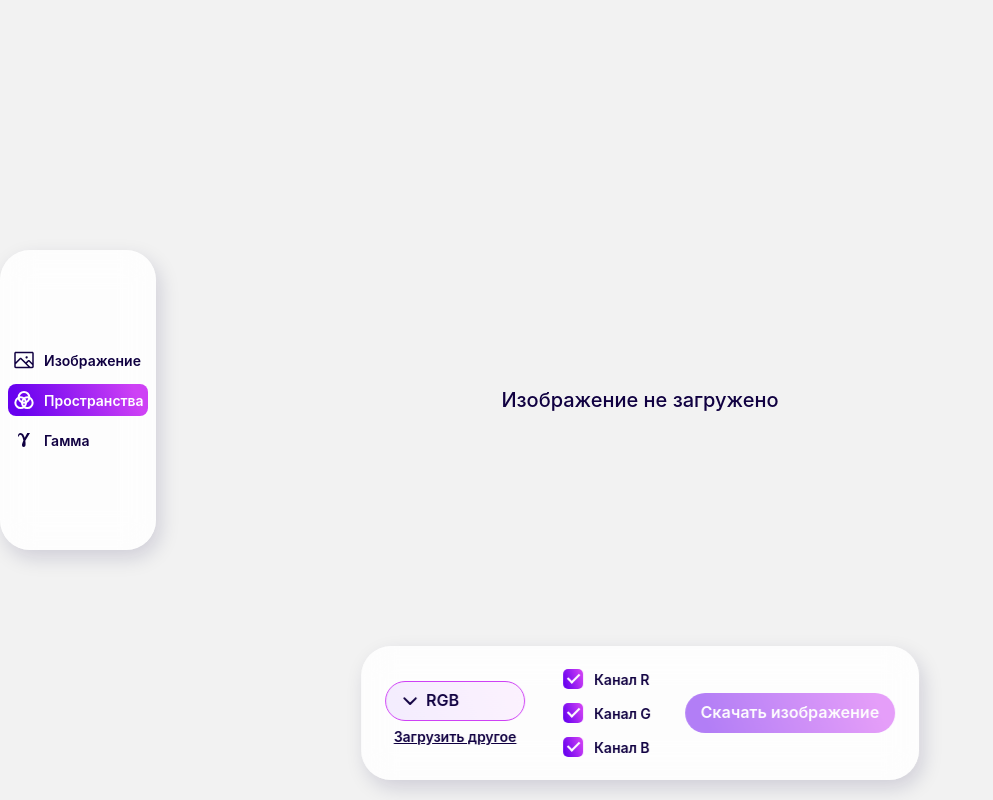
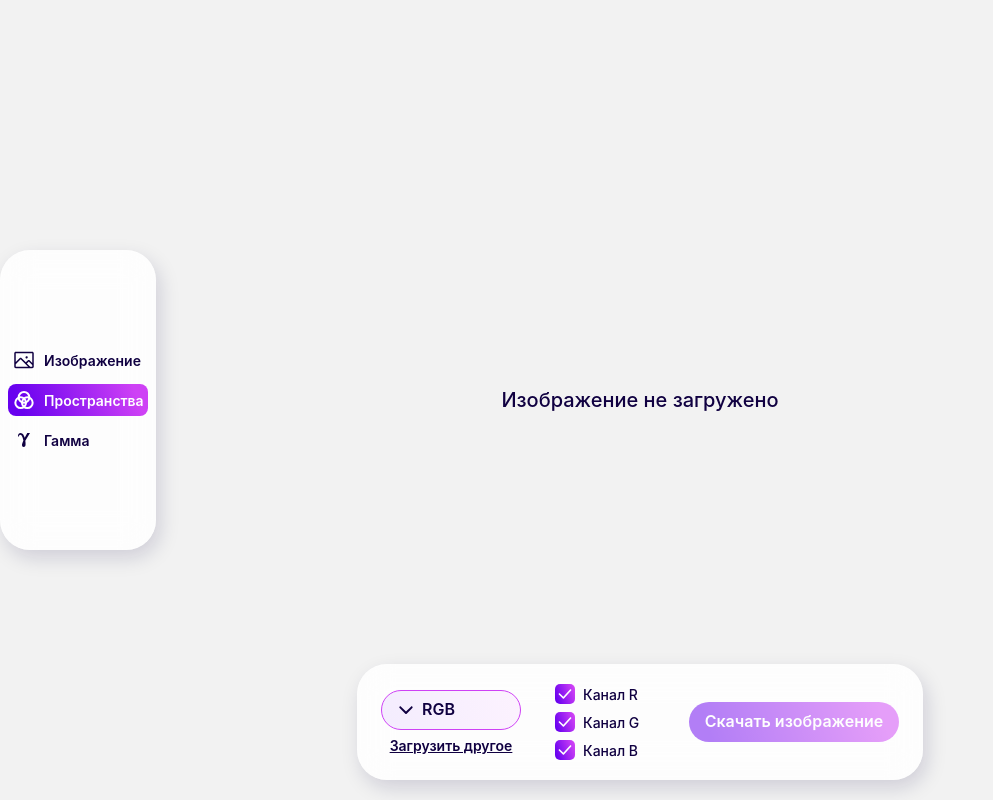
Before and after one commit to Made-In-Saratov/DrawMe, a React (Create React App) app in the folder DrawMe/: page / in a window 1280 px wide. Both pictures are taken after a click on the element "перейти в редактор". Shown: the whole page, without its empty margins (0-993 px from the left). Built offline with nearby package versions, Linux system fonts and the light colour scheme.

Commit message:
feat: add checkbox component

```diff
--- /dev/null
+++ b/DrawMe/src/app/components/Checkbox.tsx
@@ -0,0 +1,88 @@
+import { ChangeEventHandler } from "react"
+
+import styled from "styled-components"
+
+import Checkmark from "~/assets/Checkmark"
+
+interface ICheckboxProps {
+  checked: boolean
+  onChange: ChangeEventHandler<HTMLInputElement>
+  disabled?: boolean
+  value?: string
+  className?: string
+  children?: React.ReactNode
+}
+
+export default function Checkbox({
+  checked,
+  onChange,
+  disabled = false,
+  value = "",
+  className = "",
+  children = null,
+}: ICheckboxProps) {
+  return (
+    <Label className={className} data-disabled={disabled}>
+      <input
+        type="checkbox"
+        checked={checked}
+        onChange={onChange}
+        value={value}
+      />
+      <CheckboxWrapper>
+        <Checkmark />
+      </CheckboxWrapper>
+      {children}
+    </Label>
+  )
+}
+
+const Label = styled.label`
+  > input {
+    visibility: hidden;
+    opacity: 0;
+    position: absolute;
+  }
+`
+
+const CheckboxWrapper = styled.span`
+  cursor: pointer;
+  border-radius: 5px;
+  border: 1px solid var(--magenta);
+  background: linear-gradient(
+      250deg,
+      rgba(206, 65, 245, 0.07) 10%,
+      rgba(104, 1, 239, 0.07) 90%
+    ),
+    #ffffff;
+
+  display: flex;
+  align-items: center;
+  justify-content: center;
+  width: 20px;
+  height: 20px;
+  box-sizing: border-box;
+
+  > svg {
+    width: 16px;
+    height: 16px;
+
+    path {
+      opacity: 0;
+    }
+  }
+
+  input:checked + & {
+    border: none;
+    background: linear-gradient(
+        250deg,
+        var(--magenta) 10%,
+        var(--light-blue) 90%
+      ),
+      #ffffff;
+
+    > svg path {
+      opacity: 1;
+    }
+  }
+`
--- a/DrawMe/src/app/pages/home/Spaces/index.tsx
+++ b/DrawMe/src/app/pages/home/Spaces/index.tsx
@@ -1,16 +1,17 @@
-import React, { useCallback, useEffect, useRef, useState } from "react"
+import { useCallback, useState } from "react"
 
 import { Helmet } from "react-helmet-async"
 import styled from "styled-components"
 
 import Button from "@/components/Button"
 import Canvas from "@/components/Canvas"
+import Checkbox from "@/components/Checkbox"
 import Dropdown from "@/components/Dropdown"
 import EditWrapper from "@/components/EditWrapper"
 import { SpacesT } from "@/pages/home/Spaces/types"
 import { spaces } from "@/pages/home/Spaces/utils/spaces"
 import { TabT } from "@/pages/home/types"
-import { text14Medium } from "@/utils/fonts"
+import { text14, text14Medium } from "@/utils/fonts"
 import { countNumberOfSelectedChannels } from "@/utils/functions"
 import useImageSave from "@/utils/hooks/useImageSave"
 import useImageUpload from "@/utils/hooks/useImageUpload"
@@ -20,14 +21,6 @@ interface ISpacesProps {
   image: IImage | null
   setImage: (image: IImage | null) => void
   setTab: (tab: TabT) => void
-}
-
-interface IDropdownItemProps {
-  selected: boolean
-}
-
-interface ICheckboxProps {
-  checked: boolean
 }
 
 export default function Spaces({ image, setImage, setTab }: ISpacesProps) {
@@ -137,14 +130,13 @@ export default function Spaces({ image, setImage, setTab }: ISpacesProps) {
         <Column>
           <ChannelsList>
             {spaces[selectedSpace].channels.map((channelName, index) => (
-              <ChannelLabel key={channelName}>
-                <ChannelCheckbox
-                  type="checkbox"
-                  checked={selectedChannels[index]}
-                  onChange={getCheckboxClickHandler(index)}
-                />
-                <ChannelName>Канал {channelName}</ChannelName>
-              </ChannelLabel>
+              <StyledCheckbox
+                key={channelName}
+                checked={selectedChannels[index]}
+                onChange={getCheckboxClickHandler(index)}
+              >
+                Канал {channelName}
+              </StyledCheckbox>
             ))}
           </ChannelsList>
         </Column>
@@ -173,54 +165,6 @@ const ChannelsList = styled.div`
   padding: 0 10px;
 `
 
-const ChannelCheckbox = styled.input<ICheckboxProps>`
-  appearance: none;
-  cursor: pointer;
-  width: 20px;
-  height: 20px;
-  border: 1.5px solid var(--magenta);
-  border-radius: 5px;
-  color: #ffffff;
-
-  ${({ checked }) =>
-    checked &&
-    `
-    position: relative;
-    border: none;
-    background: linear-gradient(
-            250deg,
-            var(--magenta) 10%,
-            var(--light-blue) 90%
-    );
-
-    &::before {
-      content: '';
-      display: block;
-      position: absolute;
-      left: 6.5px;
-      top: 1.5px;
-      width: 5px;
-      height: 10px;
-      border: solid white;
-      border-width: 0 2px 2px 0;
-      transform: rotate(45deg);
-    }
-  `}
-`
-
-const ChannelLabel = styled.label`
-  display: flex;
-  align-items: center;
-  position: relative;
-  cursor: pointer;
-  ${text14Medium};
-`
-
-const ChannelName = styled.span`
-  margin-left: 8px;
-  word-wrap: nowrap;
-`
-
 const DownloadButton = styled.button`
   cursor: pointer;
   background: transparent;
@@ -240,3 +184,14 @@ const DownloadButton = styled.button`
     display: none;
   }
 `
+
+const StyledCheckbox = styled(Checkbox)`
+  display: flex;
+  align-items: center;
+  gap: 8px;
+
+  width: 100px; // fix width to prevent jumping
+
+  ${text14}
+  color: var(--dark-blue);
+`
--- /dev/null
+++ b/DrawMe/src/assets/Checkmark.tsx
@@ -0,0 +1,18 @@
+export default function Checkmark() {
+  return (
+    <svg
+      width="20"
+      height="20"
+      viewBox="0 0 20 20"
+      fill="none"
+      xmlns="http://www.w3.org/2000/svg"
+    >
+      <path
+        fill="#ffffff"
+        fillRule="evenodd"
+        clipRule="evenodd"
+        d="M3.70711 9.2929C3.31658 8.90238 2.68342 8.90238 2.29289 9.2929C1.90237 9.68343 1.90237 10.3166 2.29289 10.7071L7.29289 15.7071C7.69802 16.1122 8.36002 16.0948 8.74329 15.669L17.7433 5.66897C18.1128 5.25846 18.0795 4.62617 17.669 4.25671C17.2585 3.88726 16.6262 3.92053 16.2567 4.33104L7.96181 13.5476L3.70711 9.2929Z"
+      />
+    </svg>
+  )
+}
```
